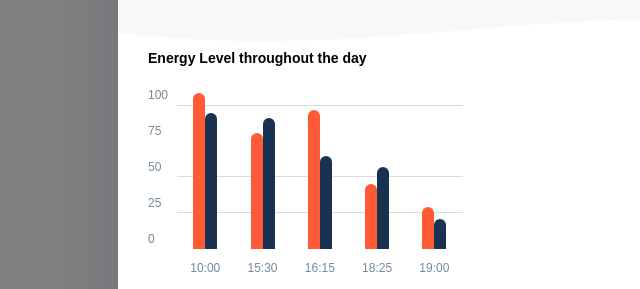
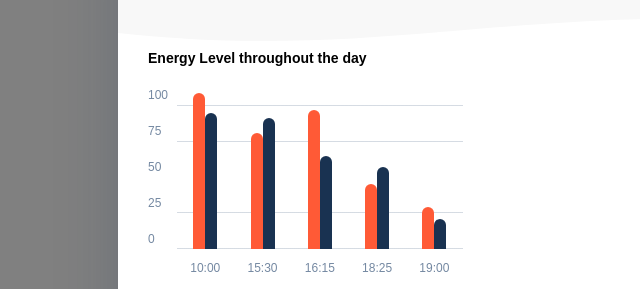
Before and after one commit to Domischwarz-exercises/group_app, a website: page energy.html in a window 1280 px wide. Shown: the part 166-455 px from the top of the page, 72-712 px from the left. Drawn offline with Linux system fonts and the light colour scheme.

Commit message:
fixed line on graph

```diff
--- a/sass/components/_graph.scss
+++ b/sass/components/_graph.scss
@@ -47,7 +47,7 @@
   grid-row: 5;
   grid-row: span 5;
   background-size: auto auto;
-  background-image: repeating-linear-gradient(180deg, transparent, transparent 35px, rgba(117, 137, 162, 0.3) 35px, rgba(117, 137, 162, 0.3) 35.7px);
+  background-image: repeating-linear-gradient(180deg, transparent, transparent 35px, rgba(117, 137, 162, 0.3) 35px, rgba(117, 137, 162, 0.3) 35.8px);
 }
 
 .graph__barorange {
```
Also changed, not shown: css/style.css.
